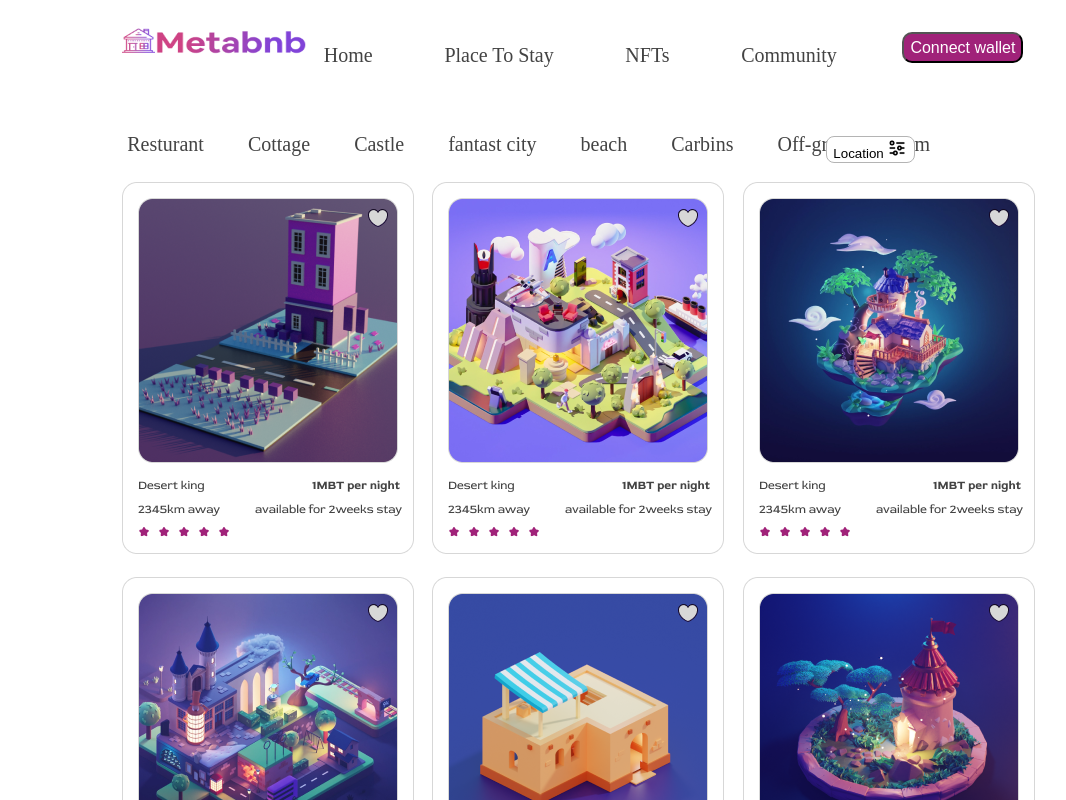
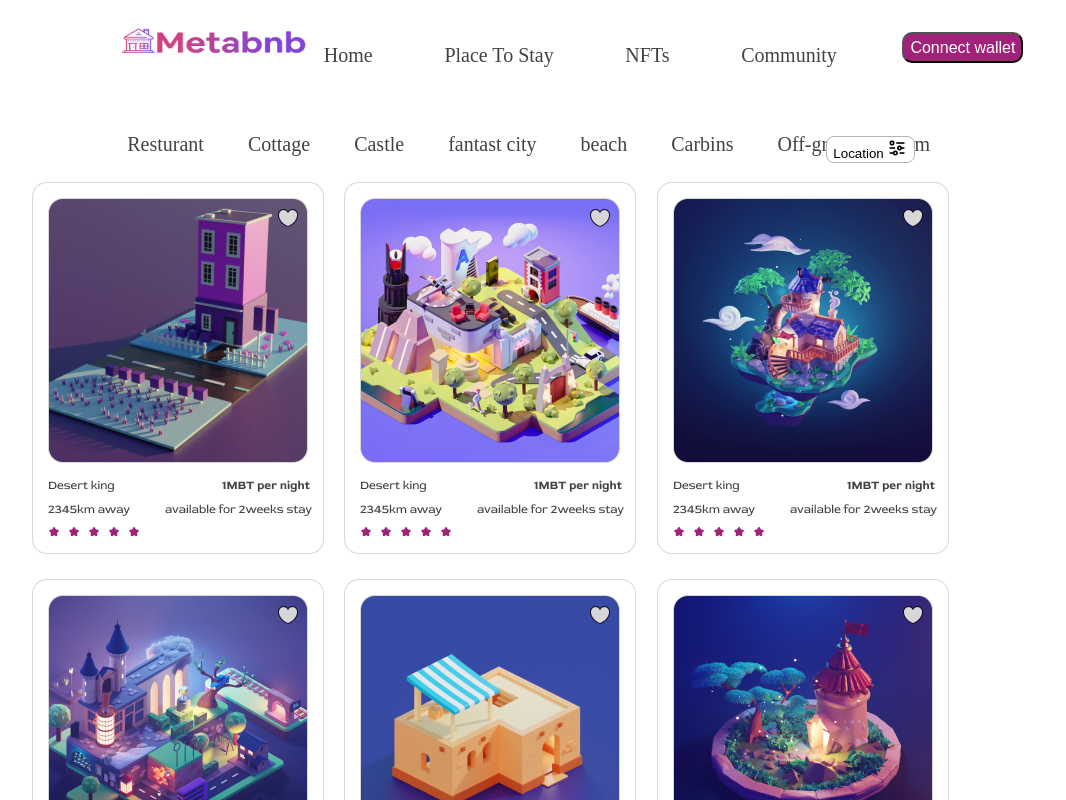
Before and after one commit to Monica-Macharia/Metabnb, a React (Create React App) app in the folder metabnb/: page /PlaceToStay in a window 1280 px wide. Shown: the top 800 px of the page, without its empty margins (96-1162 px from the left). Built offline with nearby package versions, Linux system fonts and the light colour scheme.

Commit message:
style: stays

```diff
--- a/metabnb/src/App.css
+++ b/metabnb/src/App.css
@@ -422,7 +422,7 @@ width: 7%;
 /* top: 20%; */
 }
 div.places{
-  margin-left: 17%;
+  margin-left: 10%;
   margin-right: 10%;
   margin-top: 2%;
 
```
